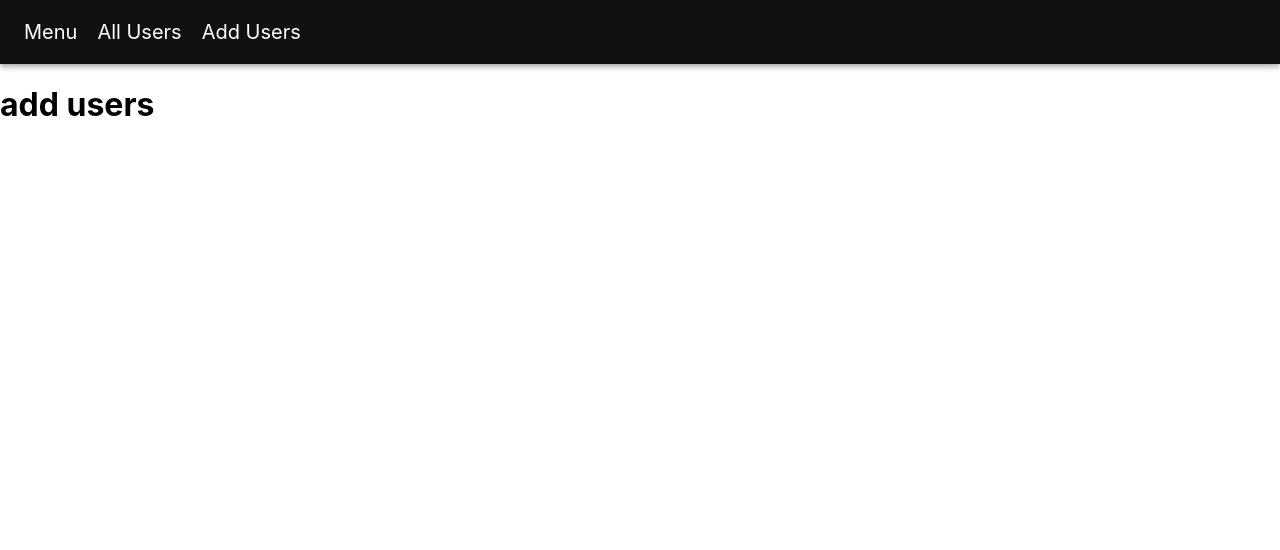
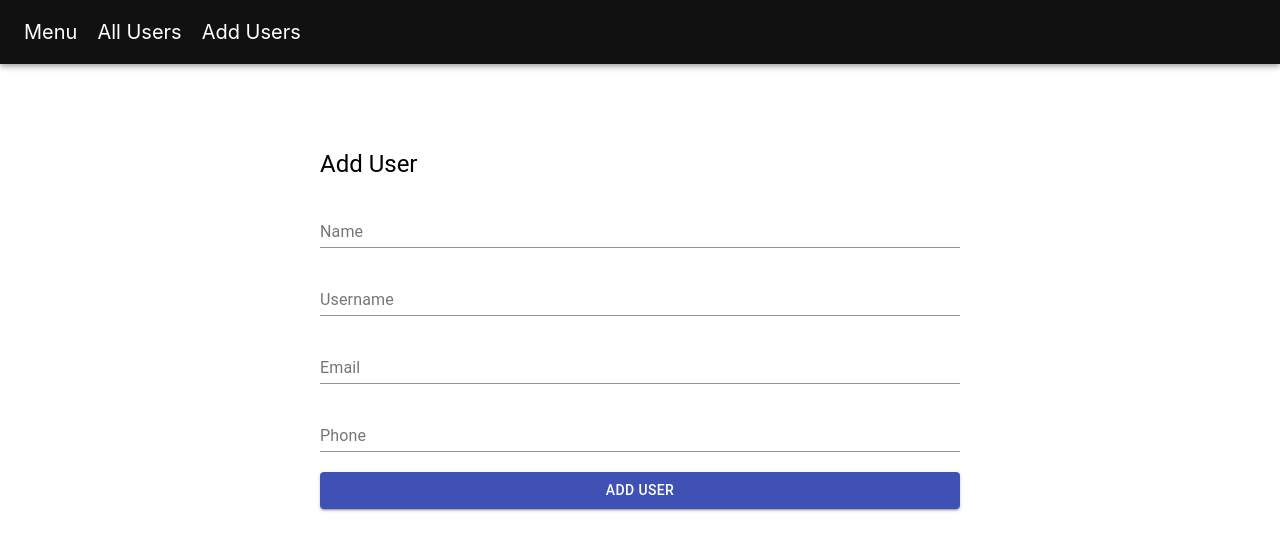
Before and after one commit to asima-chowdhury/users, a React (Create React App) app: page /add in a window 1280 px wide. Shown: the top 550 px of the page. Built offline with nearby package versions, Linux system fonts and the light colour scheme.

Commit message:
completed add user dynamically on the table to json-server

```diff
--- a/src/Database/db.json
+++ b/src/Database/db.json
@@ -1,11 +1,39 @@
 {
-    "users":[
-        {
-            "name" : "Asima",
-            "username" : "asima",
-            "email" : "asima@gmail.com",
-            "phone" : "1234567890",
-            "id" : 1
-        }
-    ]
+  "users": [
+    {
+      "name": "Asima",
+      "username": "asima",
+      "email": "asima@gmail.com",
+      "phone": "1234567890",
+      "id": 1
+    },
+    {
+      "name": "naima",
+      "username": "drnaima",
+      "email": "naima@gmail.com",
+      "phone": "123456",
+      "id": 2
+    },
+    {
+      "name": "Noha",
+      "username": "noha",
+      "email": "noha@gmail.com",
+      "phone": "123456",
+      "id": 3
+    },
+    {
+      "name": "Joha",
+      "username": "joha",
+      "email": "joha@gmail.com",
+      "phone": "123456",
+      "id": 4
+    },
+    {
+      "name": "Doha",
+      "username": "doha",
+      "email": "doha@gmail.com",
+      "phone": "123456",
+      "id": 5
+    }
+  ]
 }
--- a/src/Service/api.js
+++ b/src/Service/api.js
@@ -5,3 +5,7 @@ const url = "http://localhost:3003/users";
 export const getUsers = async () => {
     return await axios.get(url);
 }
+
+export const addUser = async (user) => {
+    return await axios.post(url, user);
+}
--- a/src/components/AddUsers.jsx
+++ b/src/components/AddUsers.jsx
@@ -1,9 +1,65 @@
-import React from 'react';
+import { Button, FormControl, FormGroup, Input, InputLabel, makeStyles, Typography } from '@material-ui/core';
+import React, { useState } from 'react';
+import { addUser } from '../Service/api';
+import { useNavigate  } from "react-router-dom";
+
+
+const useStyles = makeStyles({
+    container: {
+        width: '50%',
+        margin: '5% 0 0 25%',
+        '& > *': {
+            marginTop: 20,
+        }
+    }
+})
+
+
+const initialValues = {
+    name: '',
+    username: '',
+    email: '',
+    phone: ''
+}
 
 const AddUsers = () => {
+    const [user, setUser] = useState(initialValues);
+    const { name, username, email, phone } = user;
+    const classes = useStyles();
+    const navigate = useNavigate ();
+
+    const onChangeValue = (e) => {
+        console.log(e.target.value, e.target.name);
+        setUser({ ...user, [e.target.name]: e.target.value });
+        console.log(user);
+    }
+
+    const addUserDetails = async () => {
+        await addUser(user);
+        navigate("/all");
+    }
     return (
         <div>
-            <h1>add users </h1>
+            <FormGroup className={classes.container}>
+                <Typography variant='h5'>Add User</Typography>
+                <FormControl>
+                    <InputLabel>Name</InputLabel>
+                    <Input onChange={(e) => onChangeValue(e)} name="name" value={name} />
+                </FormControl>
+                <FormControl>
+                    <InputLabel>Username</InputLabel>
+                    <Input onChange={(e) => onChangeValue(e)} name="username" value={username} />
+                </FormControl>
+                <FormControl>
+                    <InputLabel>Email</InputLabel>
+                    <Input onChange={(e) => onChangeValue(e)} name="email" value={email} />
+                </FormControl>
+                <FormControl>
+                    <InputLabel>Phone</InputLabel>
+                    <Input onChange={(e) => onChangeValue(e)} name="phone" value={phone} />
+                </FormControl>
+                <Button onClick={() => addUserDetails()} variant="contained" color="primary">Add User</Button>
+            </FormGroup>
         </div>
     );
 };
--- a/src/components/AllUsers.jsx
+++ b/src/components/AllUsers.jsx
@@ -1,22 +1,22 @@
 import React, { useEffect, useState } from 'react';
 import { getUsers } from '../Service/api';
-import { Table, TableHead, TableRow, TableCell, TableBody , makeStyles } from '@material-ui/core';
+import { Table, TableHead, TableRow, TableCell, TableBody, makeStyles } from '@material-ui/core';
 
 const useStyles = makeStyles({
-    table:{
+    table: {
         width: '90%',
         margin: '50px 0 0 50px',
     },
-    thead:{
-        '& > *':{
+    thead: {
+        '& > *': {
             background: '#000000',
             color: '#ffffff',
-            fontSize: 20,
+            fontSize: 15,
         }
     },
-    row:{
-        '& > *':{
-            fontSize: 20,
+    row: {
+        '& > *': {
+            fontSize: 15,
         }
     }
 });
@@ -33,7 +33,7 @@ const AllUsers = () => {
 
     const getAllUsers = async () => {
         const response = await getUsers();
-        console.log(response.data);
+        /*console.log(response.data);*/
         setUsers(response.data);
     }
 
```
